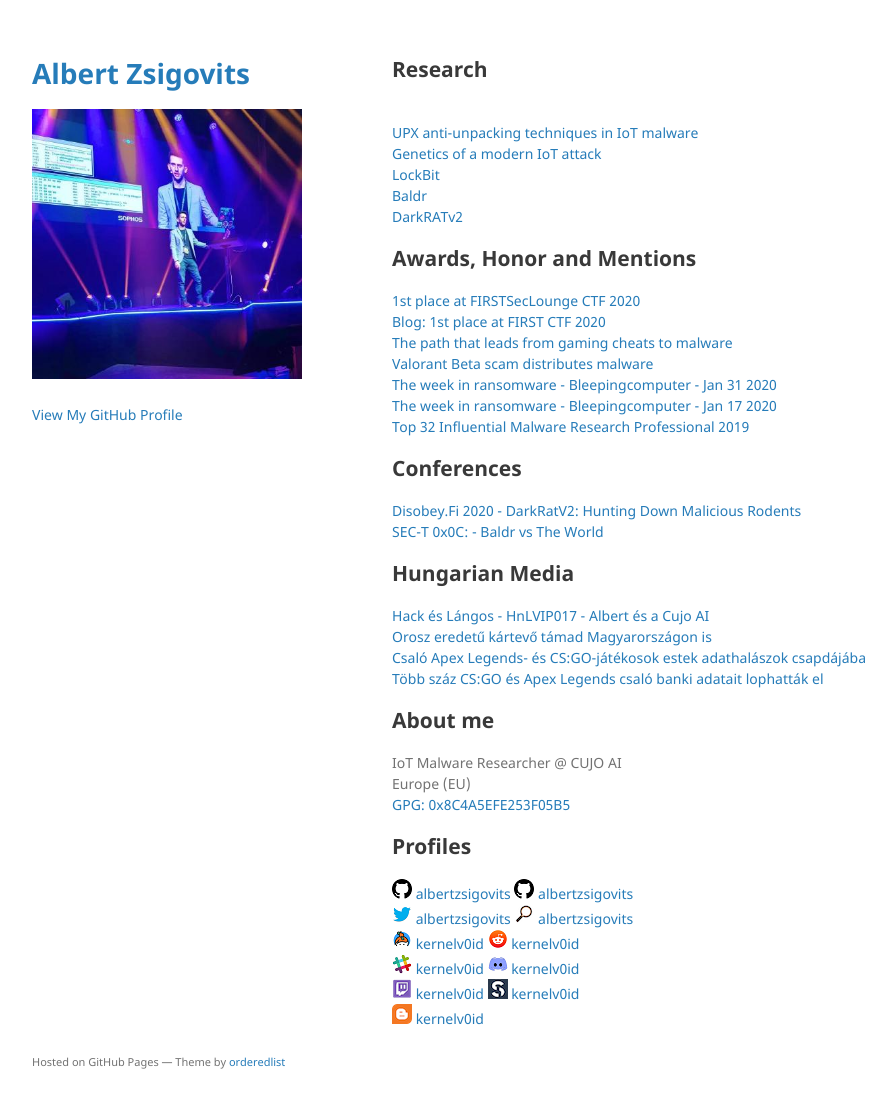
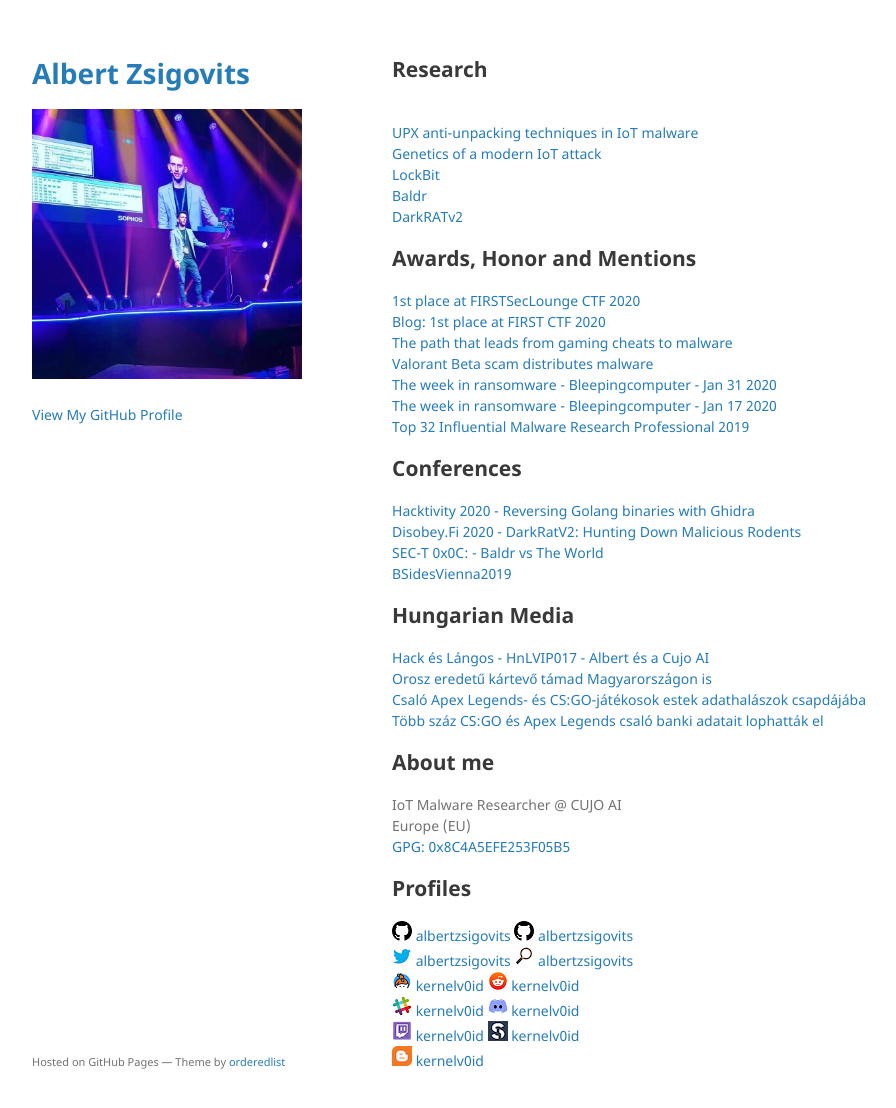
Before and after one commit to albertzsigovits/albertzsigovits.github.io, a Jekyll site: the page built from index.md, in a window 1280 px wide and 1141 px high. Shown: the top 1108 px of the window, without its empty margins (178-1074 px from the left). Built offline with Jekyll 4.4.1, drawn with Linux system fonts in a browser that asks for light colours; the repository's description, which GitHub fills in, is left out; our own code applies the rules of GitHub Pages for plain Markdown files.

Commit message:
Update index.md

```diff
--- a/index.md
+++ b/index.md
@@ -22,8 +22,10 @@ layout: default
 
 ## Conferences
 
+[Hacktivity 2020 - Reversing Golang binaries with Ghidra](https://www.youtube.com/watch?v=_58WmVLALek)
 [Disobey.Fi 2020 - DarkRatV2: Hunting Down Malicious Rodents](https://www.youtube.com/watch?v=7QfHX8aytTM)
 [SEC-T 0x0C: - Baldr vs The World](https://www.youtube.com/watch?v=k8mhjkBBw7w)
+[BSidesVienna2019]()
 
 ## Hungarian Media
 
```
